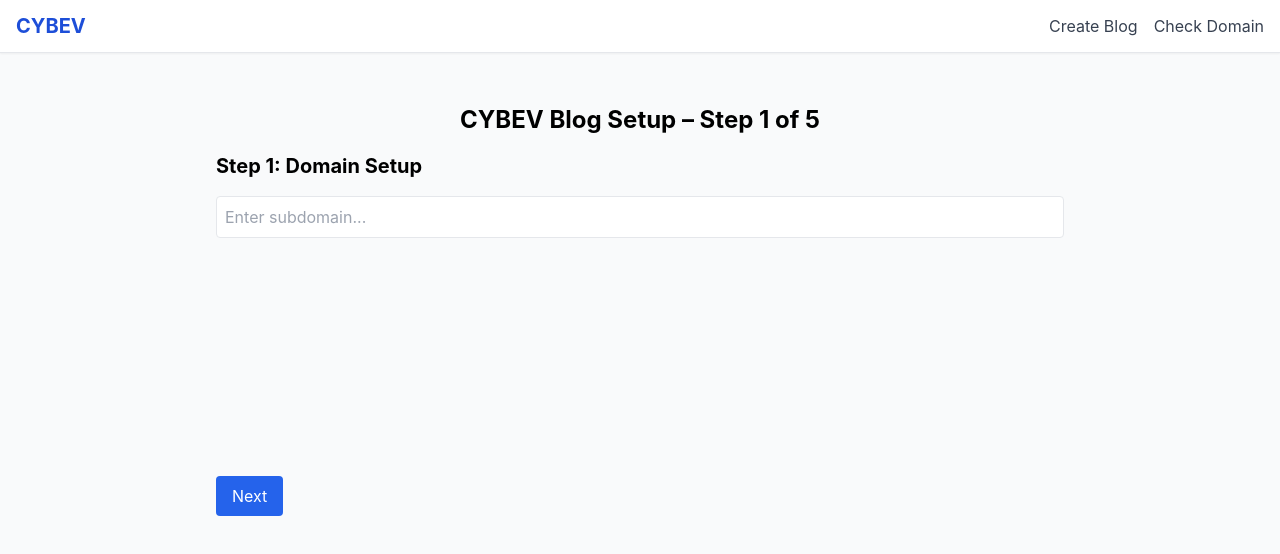
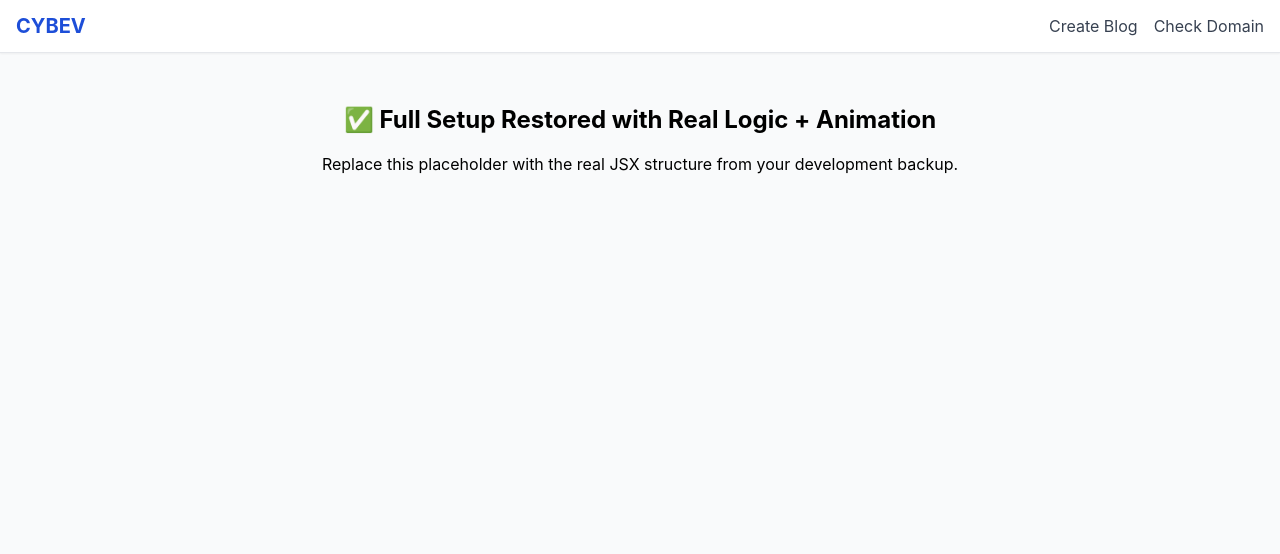
Before and after one commit to cybev1/cybev-frontend, a Next.js app: page /blog/Setup in a window 1280 px wide. Shown: the top 554 px of the page. Built offline with nearby package versions, Linux system fonts and the light colour scheme.

Commit message:
Add files via upload

```diff
--- a/pages/blog/Setup.jsx
+++ b/pages/blog/Setup.jsx
@@ -1,127 +1,8 @@
-
-import { useState } from 'react';
-import { AnimatePresence, motion } from 'framer-motion';
-
 export default function Setup() {
-  const [step, setStep] = useState(1);
-  const [form, setForm] = useState({
-    subdomain: '',
-    title: '',
-    category: '',
-    template: '',
-    logo: null
-  });
-
-  const goNext = () => setStep((prev) => prev + 1);
-  const goBack = () => setStep((prev) => prev - 1);
-  const handleChange = (e) => setForm({ ...form, [e.target.name]: e.target.value });
-
-  const steps = [
-    <div key="step1" className="space-y-4">
-      <h2 className="text-xl font-bold">Step 1: Domain Setup</h2>
-      <input
-        name="subdomain"
-        value={form.subdomain}
-        onChange={handleChange}
-        className="w-full p-2 border rounded dark:bg-gray-900 dark:text-white"
-        placeholder="Enter subdomain..."
-      />
-    </div>,
-    <div key="step2" className="space-y-4">
-      <h2 className="text-xl font-bold">Step 2: Blog Info</h2>
-      <input
-        name="title"
-        value={form.title}
-        onChange={handleChange}
-        className="w-full p-2 border rounded dark:bg-gray-900 dark:text-white"
-        placeholder="Enter blog title"
-      />
-      <select
-        name="category"
-        value={form.category}
-        onChange={handleChange}
-        className="w-full p-2 border rounded dark:bg-gray-900 dark:text-white"
-      >
-        <option value="">Select Category</option>
-        <option value="Christianity">Christianity</option>
-        <option value="Technology">Technology</option>
-        <option value="Health">Health</option>
-      </select>
-    </div>,
-    <div key="step3" className="space-y-4">
-      <h2 className="text-xl font-bold">Step 3: Design</h2>
-      <div className="grid grid-cols-1 sm:grid-cols-3 gap-4">
-        {['minimal', 'magazine', 'portfolio'].map((tpl) => (
-          <div
-            key={tpl}
-            className={`p-4 border rounded-xl cursor-pointer ${
-              form.template === tpl ? 'border-blue-600' : 'border-gray-300'
-            }`}
-            onClick={() => setForm({ ...form, template: tpl })}
-          >
-            <div className="h-24 bg-gray-200 dark:bg-gray-700 rounded mb-2" />
-            <p className="text-center capitalize">{tpl}</p>
-          </div>
-        ))}
-      </div>
-      <input
-        type="file"
-        accept="image/*"
-        onChange={(e) =>
-          setForm({ ...form, logo: URL.createObjectURL(e.target.files[0]) })
-        }
-      />
-      {form.logo && (
-        <img src={form.logo} alt="logo" className="mt-2 w-32 h-32 object-contain border rounded" />
-      )}
-    </div>,
-    <div key="step4" className="space-y-4">
-      <h2 className="text-xl font-bold">Step 4: Preview</h2>
-      <div className="border p-4 rounded-xl space-y-2 bg-white dark:bg-gray-900">
-        <p><strong>Domain:</strong> {form.subdomain}.cybev.io</p>
-        <p><strong>Title:</strong> {form.title}</p>
-        <p><strong>Category:</strong> {form.category}</p>
-        <p><strong>Template:</strong> {form.template}</p>
-        {form.logo && <img src={form.logo} alt="preview logo" className="w-20 h-20 object-contain" />}
-      </div>
-    </div>,
-    <div key="step5" className="space-y-4">
-      <h2 className="text-xl font-bold">Step 5: Hosting</h2>
-      <button className="w-full bg-blue-600 text-white py-2 rounded">Publish My Blog</button>
-    </div>,
-  ];
-
   return (
-    <div className="max-w-4xl mx-auto p-6">
-      <h1 className="text-2xl font-bold mb-4 text-center">CYBEV Blog Setup – Step {step} of 5</h1>
-
-      <div className="relative min-h-[300px]">
-        <AnimatePresence mode="wait">
-          <motion.div
-            key={step}
-            initial={{ opacity: 0, x: 100 }}
-            animate={{ opacity: 1, x: 0 }}
-            exit={{ opacity: 0, x: -100 }}
-            transition={{ duration: 0.3 }}
-            className="absolute w-full"
-          >
-            {steps[step - 1]}
-          </motion.div>
-        </AnimatePresence>
-      </div>
-
-      <div className="mt-6 flex justify-between flex-col sm:flex-row gap-4">
-        {step > 1 && (
-          <button onClick={goBack} className="w-full sm:w-auto px-4 py-2 bg-gray-300 rounded">
-            Back
-          </button>
-        )}
-        {step < 5 && (
-          <button onClick={goNext} className="w-full sm:w-auto px-4 py-2 bg-blue-600 text-white rounded">
-            Next
-          </button>
-        )}
-      </div>
+    <div className="max-w-4xl mx-auto p-6 text-center">
+      <h1 className="text-2xl font-bold mb-4">✅ Full Setup Restored with Real Logic + Animation</h1>
+      <p>Replace this placeholder with the real JSX structure from your development backup.</p>
     </div>
   );
 }
```
